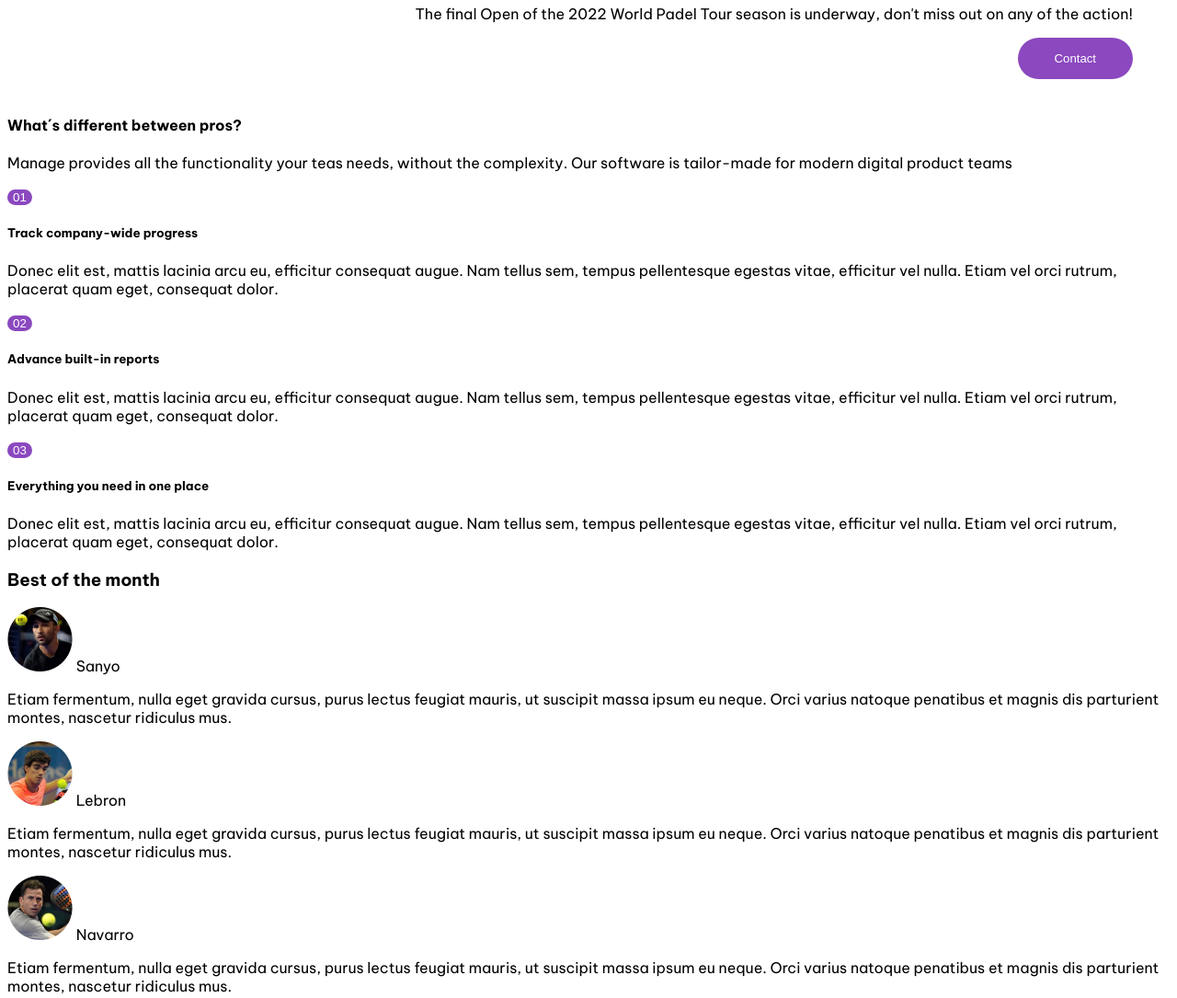
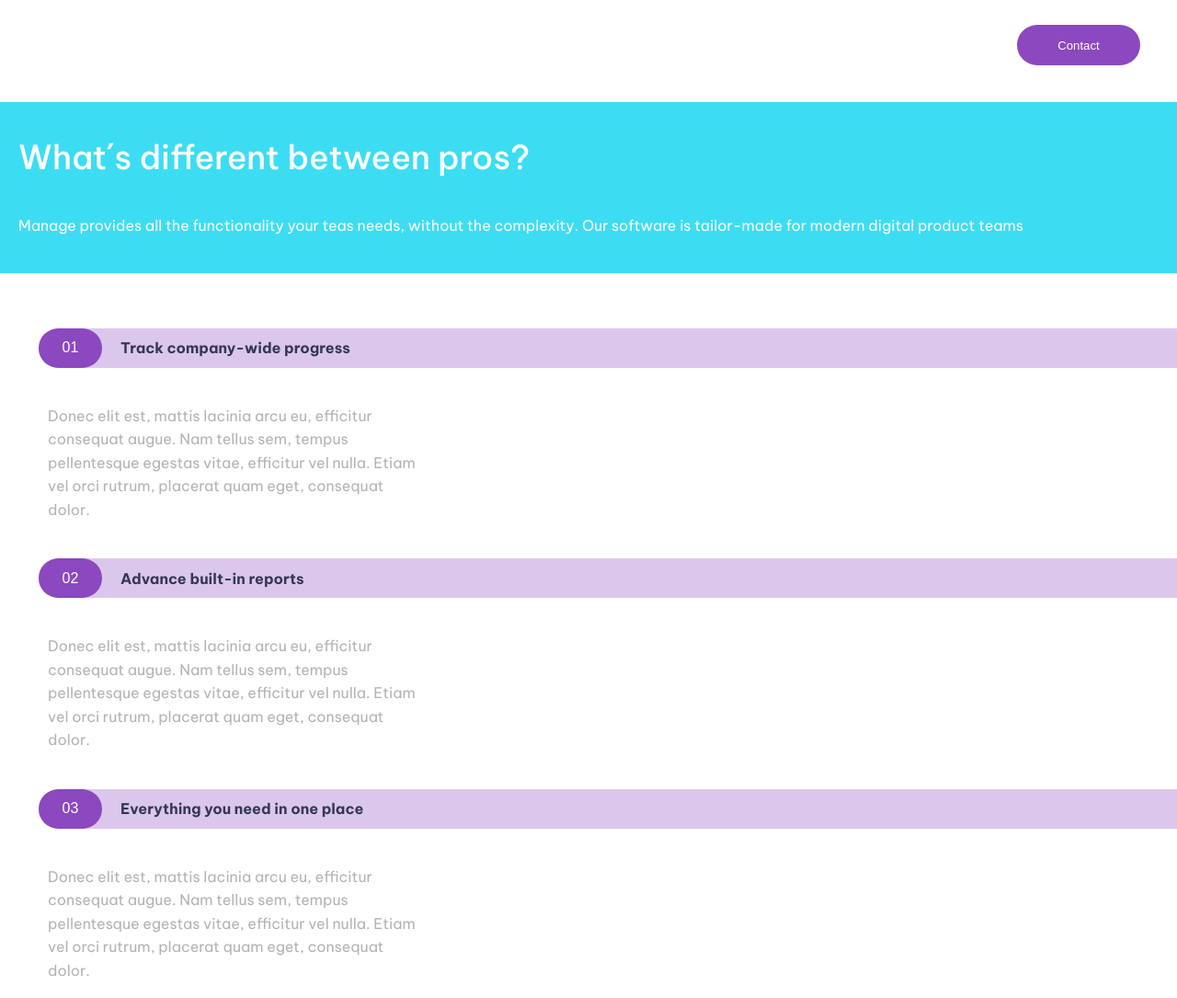
Before and after one commit to FatimaGR/Fatima-Gallardo-Examen-Final-FE1, a plain HTML site: page index.html in a window 1280 px wide. Shown: the part 1445-2530 px from the top of the page at 92% size. Drawn offline with Linux system fonts and the light colour scheme.

Commit message:
Correcciones de estilos, estilos de resumen, productos y testimonios

```diff
--- a/index.html
+++ b/index.html
@@ -33,44 +33,45 @@
       <p>Manage provides all the functionality your
         teas needs, without the complexity. Our software is tailor-made for modern digital product teams</p>
     </section>
-    <section class="productos">
-      <div class="card mobile">
-        <div>
+    <section class="productos-mobile">
+      <div class="card">
+        <div class="title">
           <button>01</button>
-          <h5>Track company-wide progress</h5>
+          <p>Track company-wide progress</p>
         </div>
         <p>Donec elit est, mattis lacinia arcu eu, efficitur consequat augue. Nam tellus sem, tempus pellentesque egestas vitae, efficitur vel nulla. Etiam vel orci rutrum, placerat quam eget, consequat dolor.</p>
       </div>
-      <div class="card mobile">
-        <div>
+      <div class="card">
+        <div class="title">
           <button>02</button>
-          <h5>Advance built-in reports</h5>
+          <p>Advance built-in reports</p>
         </div>
         <p>Donec elit est, mattis lacinia arcu eu, efficitur consequat augue. Nam tellus sem, tempus pellentesque egestas vitae, efficitur vel nulla. Etiam vel orci rutrum, placerat quam eget, consequat dolor.</p>
       </div>
-      <div class="card mobile">
-        <div>
+      <div class="card">
+        <div class="title">
           <button>03</button>
-          <h5>Everything you need in one place</h5>
+          <p>Everything you need in one place</p>
         </div>
         <p>Donec elit est, mattis lacinia arcu eu, efficitur consequat augue. Nam tellus sem, tempus pellentesque egestas vitae, efficitur vel nulla. Etiam vel orci rutrum, placerat quam eget, consequat dolor.</p>
       </div>
-
-      <div class="card desktop">
+    </section>
+    <section class="productos-desktop">
+      <div class="card">
         <button>01</button>
         <div>
           <h5>Track company-wide progress</h5>
           <p>Donec elit est, mattis lacinia arcu eu, efficitur consequat augue. Nam tellus sem, tempus pellentesque egestas vitae, efficitur vel nulla. Etiam vel orci rutrum, placerat quam eget, consequat dolor.</p>
         </div>
       </div>
-      <div class="card desktop">
+      <div class="card">
         <button>02</button>
         <div>
           <h5>Advance built-in reports</h5>
           <p>Donec elit est, mattis lacinia arcu eu, efficitur consequat augue. Nam tellus sem, tempus pellentesque egestas vitae, efficitur vel nulla. Etiam vel orci rutrum, placerat quam eget, consequat dolor.</p>
         </div>
       </div>
-      <div class="card desktop">
+      <div class="card">
         <button>03</button>
         <div>
           <h5>Everything you need in one place</h5>
@@ -81,17 +82,17 @@
     <section class="testimonios">
       <h3>Best of the month</h3>
       <div>
-        <div class="testimonio sanyo">
+        <div class="testimonio-sanyo">
           <img src="./imagenes/avatar-sanyo.png" alt="Sanyo">
           <a>Sanyo</a>
           <p>Etiam fermentum, nulla eget gravida cursus, purus lectus feugiat mauris, ut suscipit massa ipsum eu neque. Orci varius natoque penatibus et magnis dis parturient montes, nascetur ridiculus mus.</p>
         </div>
-        <div class="testimonio lebron">
+        <div class="testimonio-lebron">
           <img src="./imagenes/avatar.lebron.png" alt="Sanyo">
           <a>Lebron</a>
           <p>Etiam fermentum, nulla eget gravida cursus, purus lectus feugiat mauris, ut suscipit massa ipsum eu neque. Orci varius natoque penatibus et magnis dis parturient montes, nascetur ridiculus mus.</p>
         </div>
-        <div class="testimonio navarro">
+        <div class="testimonio-navarro">
           <img src="./imagenes/avatar-navarro.png" alt="Sanyo">
           <a>Navarro</a>
           <p>Etiam fermentum, nulla eget gravida cursus, purus lectus feugiat mauris, ut suscipit massa ipsum eu neque. Orci varius natoque penatibus et magnis dis parturient montes, nascetur ridiculus mus.</p>
--- a/style.css
+++ b/style.css
@@ -10,13 +10,26 @@
   --azul-grisáceo-oscuro: #1E1E26;
   --azul-muy-oscuro: #232851;
   --variante-gris-claro: rgb (249, 249, 249);
+  /* otros colores */
+  --variante-violeta-claro: rgba(139, 72, 191, 0.30);
+  --azul-oscuro: #242E53;
+  --azul-medio-oscuro: #323851;
+  --azul-claro: #3F4868;
+  --gris-oscuro: #B9B9C1;
+  --gris: #B3B2B7;
+}
+*{
+  margin: 0;
 }
 body{
-  padding-top: 40px;
+  margin: 0;
   font-size: 16px;
   font-family: 'Be Vietnam Pro', sans-serif;
 }
-.desktop{
+.desktop,
+.productos-desktop,
+.testimonio-sanyo,
+.testimonio-navarro{
   display: none;
 }
 button{
@@ -30,10 +43,10 @@ button{
 /* header */
 header{
   display: flex;
-  justify-content: space-around;
+  justify-content: space-between;
   align-items: center;
-  width: 100%;
-  margin-bottom: 80px;
+  margin: 60px;
+  box-sizing: border-box;
 }
 .hamburguesa{
   cursor: pointer;
@@ -44,16 +57,23 @@ header{
 /* home */
 .home{
   margin: 40px;
+  margin-top: 80px;
   max-width: 100%;
   display: flex;
   flex-direction: column;
   gap: 80px;
+  box-sizing: border-box;
 }
 .home img{
   width: 100%;
 }
 .frase-home{
+  display: flex;
+  flex-direction: column;
+  align-items: flex-end;
+  gap: 30px;
   text-align: right;
+  box-sizing: border-box;
 }
 .frase-home h1{
   font-size: 50px;
@@ -66,9 +86,125 @@ header{
   font-size: 13.2px;
   font-weight: 500;
   padding: 15px 40px;
+  width: 134px;
+  height: 44px;
 }
+
 /* resumen */
+.resumen{
+  width: 100%;
+  padding: 40px 20px;
+  display: flex;
+  flex-direction: column;
+  gap: 40px;
+  color: var(--blanco);
+  background-color: var(--celeste-brillante);
+  box-sizing: border-box;
+}
+.resumen h4{
+  font-size: 36px;
+  font-weight: 500;
+  line-height: 41.26px;
+  margin: 0;
+}
+.resumen p{
+  line-height: 24.18px;
+  margin: 0;
+}
+
 /* productos */
+.productos-mobile{
+  display: flex;
+  flex-flow: column wrap;
+  justify-content: right;
+  gap: 30px;
+  margin: 60px 0;
+  margin-left: 42px;
+  box-sizing: border-box;
+}
+.productos-mobile .card{
+  display: flex;
+  flex-flow: column wrap;
+  gap: 30px;
+}
+.productos-mobile .card > p{
+  padding: 10px;
+  max-width: 408px;
+  color: var(--gris);
+  line-height: 25.52px;
+  letter-spacing: -1%;
+}
+.title{
+  display: flex;
+  flex-flow: row wrap;
+  align-items: center;
+  gap: 20px;
+  background-color: var(--variante-violeta-claro);
+  border-top-left-radius: 50px;
+  border-bottom-left-radius: 50px;
+}
+.title button{
+  width: 69px;
+  height: 43px;
+  font-size: 16px;
+  box-sizing: border-box;
+}
+.title p{
+  font-weight: 700;
+  color: var(--azul-medio-oscuro);
+  letter-spacing: -1.5%;
+}
+
 /* testimonios */
+.testimonios{
+  margin: 17.5px;
+  display: flex;
+  flex-direction: column;
+  align-items: center;
+  gap: 60px;
+}
+.testimonios h3{
+  font-size: 39.21px;
+  color: var(--azul-oscuro);
+  letter-spacing: -1%;
+  margin-bottom: 80px;
+}
+.testimonio-lebron{
+  display: flex;
+  flex-direction: column;
+  justify-content: center;
+  align-items: center;
+  text-align: center;
+  gap: 15px;
+  background-color: #FAFAFA;
+  position: relative;
+  padding: 70px 27.5px 40px 27.5px;
+  box-sizing: border-box;
+}
+.testimonios a{
+  color: var(--azul-claro);
+  font-weight: 700;
+}
+.testimonios img{
+  position: absolute;
+  width: 70px;
+  height: 70px;
+  left: 42%;
+  top: -15%;
+}
+.testimonios p{
+  color: var(--gris-oscuro);
+  line-height: 25.06px;
+}
+.testimonios button{
+  cursor: pointer;
+  padding: 10px;
+  font-weight: 500;
+  height: 44px;
+  width: 134px;
+  font-size: 14px;
+  box-sizing: border-box;
+}
+
 /* teams */
 /* footer */
```
